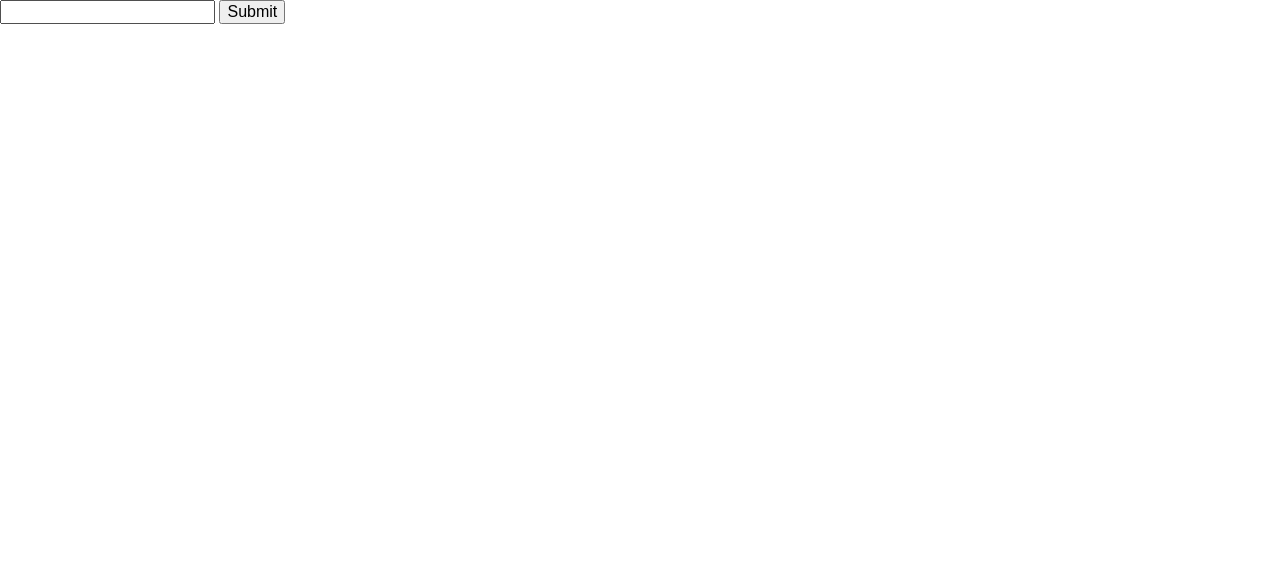
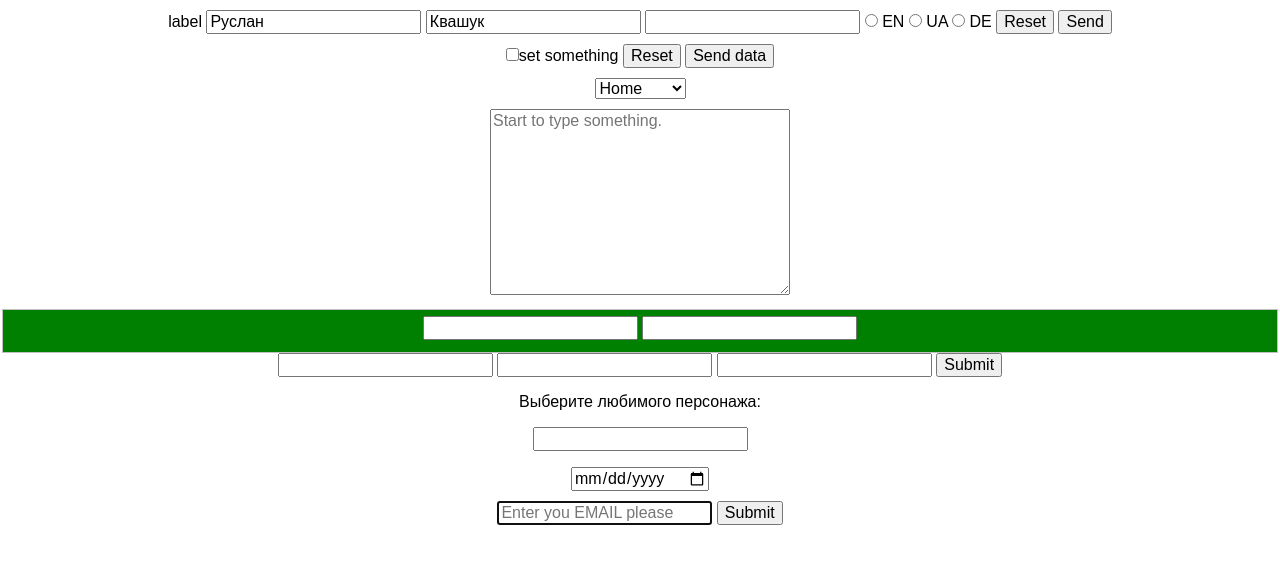
Before and after one commit to rossanoua/forms, a plain HTML site: page index.html in a window 1280 px wide. Drawn offline with Linux system fonts and the light colour scheme.

Commit message:
commit at the end of lesson

```diff
--- a/css/styles.css
+++ b/css/styles.css
@@ -0,0 +1,4 @@
+form{
+    margin:10px auto;
+    text-align: center;
+}
--- a/index.html
+++ b/index.html
@@ -8,10 +8,72 @@
 </head>
 <body>
 
+<form action="action.php">
+        <label for="id1">label</label>
+    <input type="text" id="id1" placeholder="Руслан" value="Руслан">
+    <input type="text" placeholder="Квашук" value="Квашук">
+    <input type="password">
+    <input type="radio" name="iso-code" value="en"> EN
+    <input type="radio" name="iso-code" value="ua"> UA
+    <input type="radio" name="iso-code" value="de"> DE
+    <input type="reset">
+    <input type="submit" value="Send">
+</form>
+
+<form action="action2.php">
+    <input type="checkbox">set something
+    <input type="reset">
+    <input type="submit" value="Send data">
+</form>
+
 <form action="">
+    <select name="name1">
+        <option value="op1">Razor</option>
+        <option value="op2">Crazy</option>
+        <option value="op3">Man</option>
+        <option value="op4">BADMAD</option>
+        <option value="op5" selected>Home</option>
+
+    </select>
+
+</form>
+<form action="">
+    <textarea name="textarea1" cols="30" rows="10" placeholder="Start to type something."></textarea>
+</form>
+
+<form action="">
+    <fieldset style="background-color: green;">
+        <input type="text">
+        <input type="text">
+    </fieldset>
+    <input type="text">
+    <input type="text">
     <input type="text">
     <input type="submit">
 </form>
 
+<form action="">
+    <p>Выберите любимого персонажа:</p>
+    <p><input type="text" list="character">
+    <datalist id="character">
+        <option value="Чебурашка"></option>
+        <option value="Крокодил Гена"></option>
+        <option value="Шапокляк"></option>
+    </datalist></p>
+</form>
+
+<form action="">
+    <input type="date">
+</form>
+
+<form action="">
+    <input type="email" placeholder="Enter you EMAIL please" autofocus required>
+    <input type="submit">
+</form>
+
+<form action="">
+
+</form>
+
 </body>
 </html>
```
